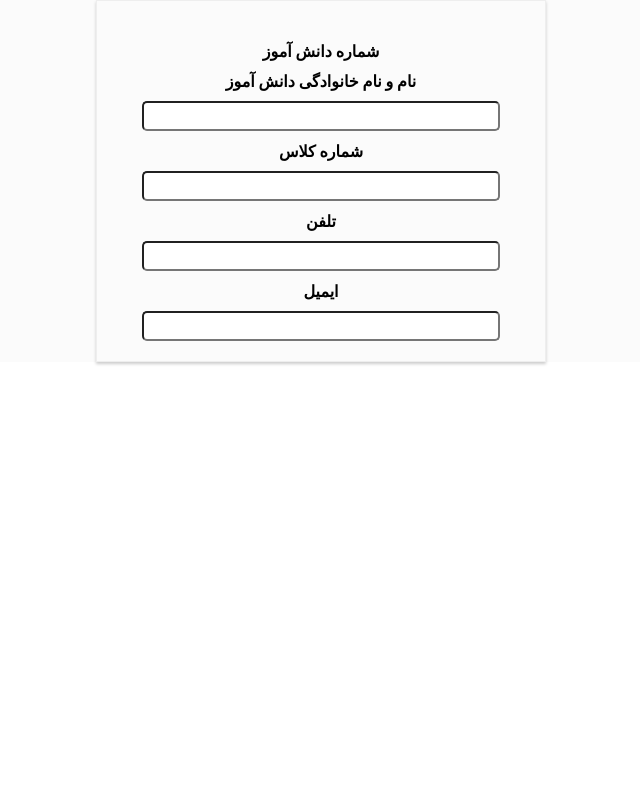
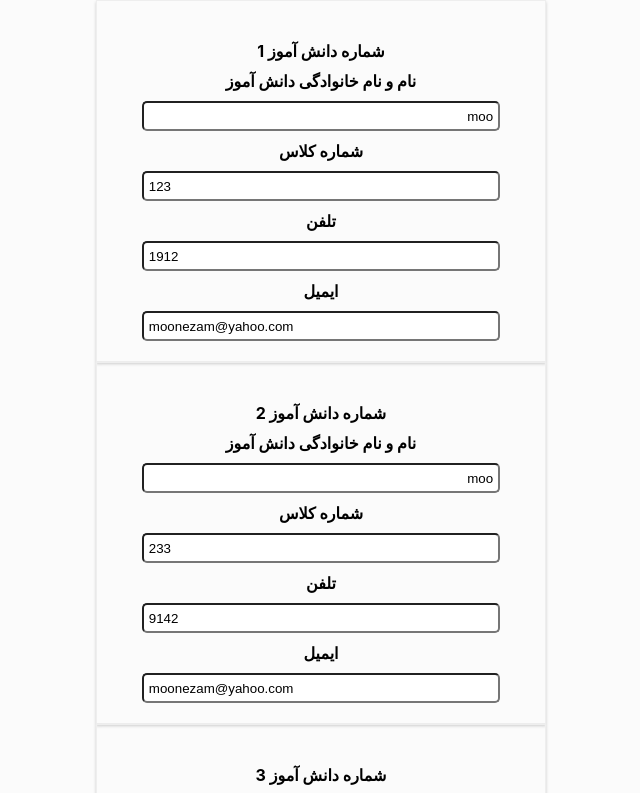
Before and after one commit to MrNezamDeveloper/students, a React (Create React App) app: page / in a window 1280 px wide. Shown: the top 793 px of the page, without its empty margins (319-959 px from the left). Built offline with nearby package versions, Linux system fonts and the light colour scheme.

Commit message:
add a new conpnent student and onchage handelered with props

```diff
--- a/src/App.js
+++ b/src/App.js
@@ -1,11 +1,65 @@
-import React from 'react';
+import React, { useState } from 'react';
 import './App.css';
 import Students from './component/Students';
 
 const App = () => {
+  const [state, setState] = useState([
+    { id: 1, name: "moo", classnumber: 123, tell: 1912, email: "moonezam@yahoo.com" },
+    { id: 2, name: "moo", classnumber: 233, tell: 9142, email: "moonezam@yahoo.com" },
+    { id: 3, name: "moo", classnumber: 14423, tell: 5912, email: "moonezam@yahoo.com" },
+    { id: 4, name: "moo", classnumber: 13323, tell: 9712, email: "moonezam@yahoo.com" },
+  ])
+
+
+  const nameHandeler = (event, id) => {
+    const studentIndex = state.findIndex((para) => {
+      return para.id === id
+    })
+    const findStudent = { ...state[studentIndex] }
+    findStudent.name = event.target.value;
+    const students = [...state]
+    students[studentIndex] = findStudent;
+    setState(students)
+  }
+
+
+  const changeClassNumber = (event, id) => {
+    const findIndex = state.findIndex(para => para.id === id);
+    const objStudent = { ...state[findIndex] }
+    objStudent.classnumber = event.target.value
+    const cstate = [...state]
+    cstate[findIndex] = objStudent;
+    setState(cstate)
+
+  }
+
+  const changeTell = (e, id) => {
+    const findindex = state.findIndex(para => para.id === id)
+    const objStudent = { ...state[findindex] }
+    objStudent.tell = e.target.value
+    const students = [...state]
+    students[findindex] = objStudent
+    setState(students)
+    console.log(state)
+  }
+
+  const changeEmail = (e, id) => {
+    const findindex = state.findIndex(para => para.id === id)
+    const objEmail = { ...state[findindex] }
+    objEmail.email = e.target.value
+    const cstate = [...state]
+    cstate[findindex] = objEmail
+    setState(cstate)
+  }
   return (
     <div className="app">
-      <Students />
+      <Students
+        stateStudents={state}
+        nameHandeler={nameHandeler}
+        changeClassNumber={changeClassNumber}
+        changeTell={changeTell}
+        changeEmail={changeEmail}
+      />
     </div>
 
 
--- a/src/component/Students.jsx
+++ b/src/component/Students.jsx
@@ -1,19 +1,25 @@
 import React from 'react'
-import "./students.css"
+import Student from './student/Student';
 
 const Students = (props) => {
     return (
-        <div className="students">
-            <label   htmlFor="">شماره دانش آموز</label>
-            <label   htmlFor="">نام و نام خانوادگی دانش آموز</label>
-            <input type="text" />
-            <label  htmlFor="">شماره کلاس</label>
-            <input type="number" />
-            <label  htmlFor="">تلفن</label>
-            <input type="number" />
-            <label  htmlFor="">ایمیل</label>
-            <input type="email" />
-        </div>
+        props.stateStudents.map((student,index)=>{
+            return(
+                <Student
+                    key={index}
+                    id={student.id}
+                    name={student.name}
+                    classnumber={student.classnumber}
+                    tell={student.tell}
+                    email={student.email}
+                    nameChange={(event)=> props.nameHandeler(event , student.id)}
+                    changeClassNumber={(event)=> props.changeClassNumber(event, student.id)}
+                    changeTell={(event)=> props.changeTell(event , student.id)}
+                    changeEmail={(e)=>props.changeEmail(e , student.id)}
+                />
+            )
+        })
+
      );
 }
 
--- /dev/null
+++ b/src/component/student/Student.jsx
@@ -0,0 +1,19 @@
+import React from 'react'
+import "./student.css"
+const Student = (props) => {
+    return (
+        <div className="students">
+            <label  htmlFor="">{props.id} شماره دانش آموز </label>
+            <label  htmlFor="">نام و نام خانوادگی دانش آموز</label>
+            <input   value={props.name} type="text"  onChange={props.nameChange}/>
+            <label  htmlFor="">شماره کلاس</label>
+            <input   value={props.classnumber} type="number" onChange={props.changeClassNumber}/>
+            <label  htmlFor="">تلفن</label>
+            <input   value={props.tell} type="number" onChange={props.changeTell} />
+            <label  htmlFor="">ایمیل</label>
+            <input   value={props.email} type="email"  onChange={props.changeEmail}/>
+        </div>
+     );
+}
+
+export default Student;
```
Also changed, not shown: src/component/student/student.css (renamed from src/component/students.css).
